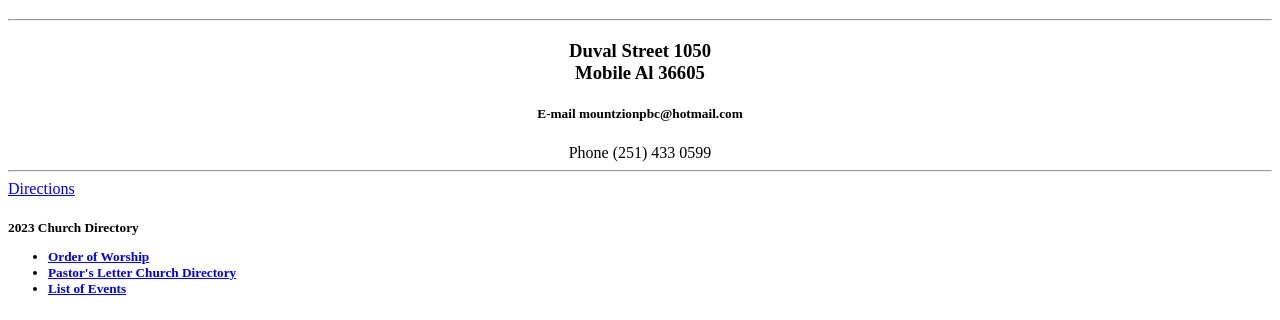
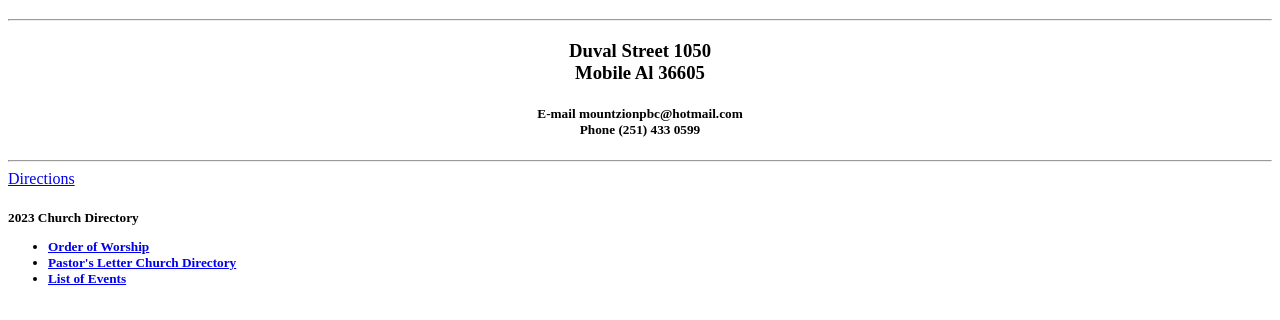
Before and after one commit to Hilesed/html-MountZion-Primitive-Baptist-Church, a plain HTML site: page index.html in a window 1280 px wide. Shown: the part 923-1243 px from the top of the page. Drawn offline with Linux system fonts and the light colour scheme.

Commit message:
Add files via upload

```diff
--- a/index.html
+++ b/index.html
@@ -18,12 +18,13 @@
 <hr/></div>
 <div style="text-align:center">
 <p><h3>Duval Street 1050<br />
-       Mobile Al 36605<br />
-<h5>E-mail mountzionpbc@hotmail.com</h5>
-       Phone (251) 433 0599</h3>
+       Mobile Al 36605<br /></h3>
+<div style="text-align:center">
+<p><h5>E-mail mountzionpbc@hotmail.com<br />
+    Phone (251) 433 0599</h3>
+  </h5></div>
 <hr /></div>
-<a
-  href="https://www.google.com/maps/place/1050+Duval+St,+Mobile,+AL+36605/@30.6561439,-88.069174,17z/data=!3m1!4b1!4m6!3m5!1s0x889a4e5ebf1ec801:0xd5437f920b8e6337!8m2!3d30.6561393!4d-88.0665991!16s%2Fg%2F11f40q32qm?entry=ttu">Directions
+<a  href="https://www.google.com/maps/place/1050+Duval+St,+Mobile,+AL+36605/@30.6561439,-88.069174,17z/data=!3m1!4b1!4m6!3m5!1s0x889a4e5ebf1ec801:0xd5437f920b8e6337!8m2!3d30.6561393!4d-88.0665991!16s%2Fg%2F11f40q32qm?entry=ttu">Directions
   </a>
 <p><h5>2023 Church Directory</p>
 <ul><li><a href="./orderOfWorship.html">Order of Worship</a>
```
